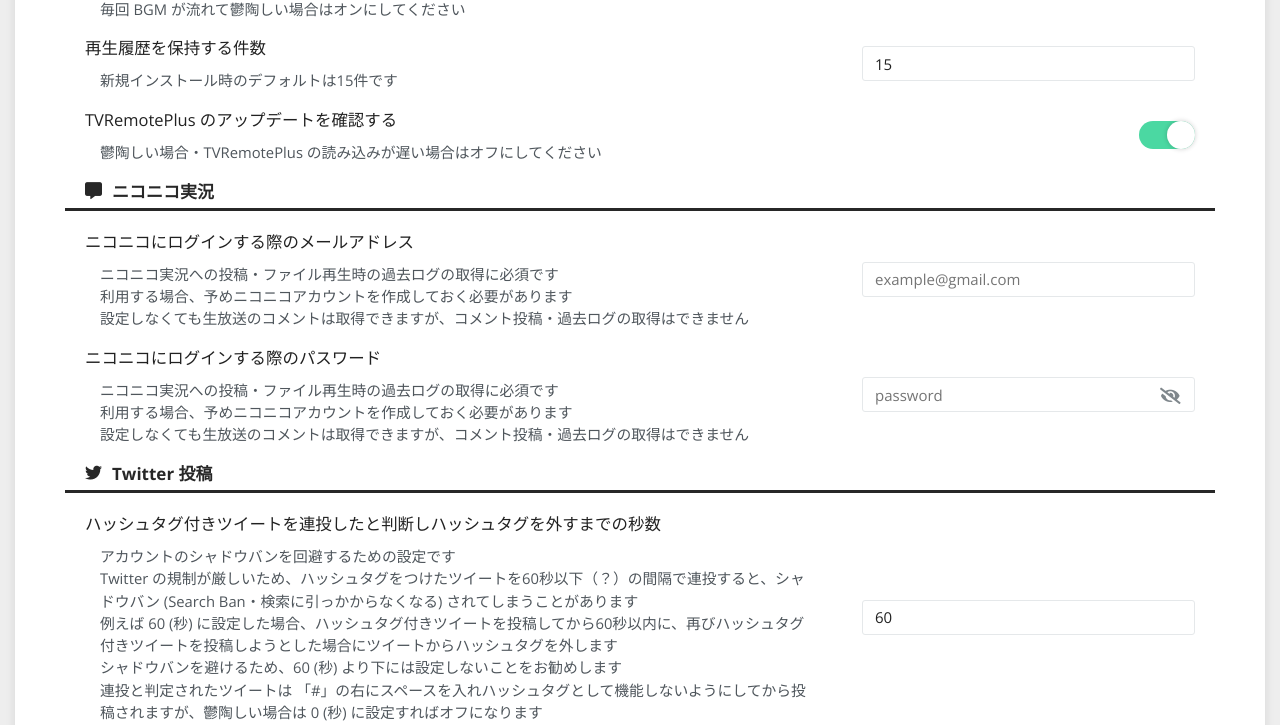
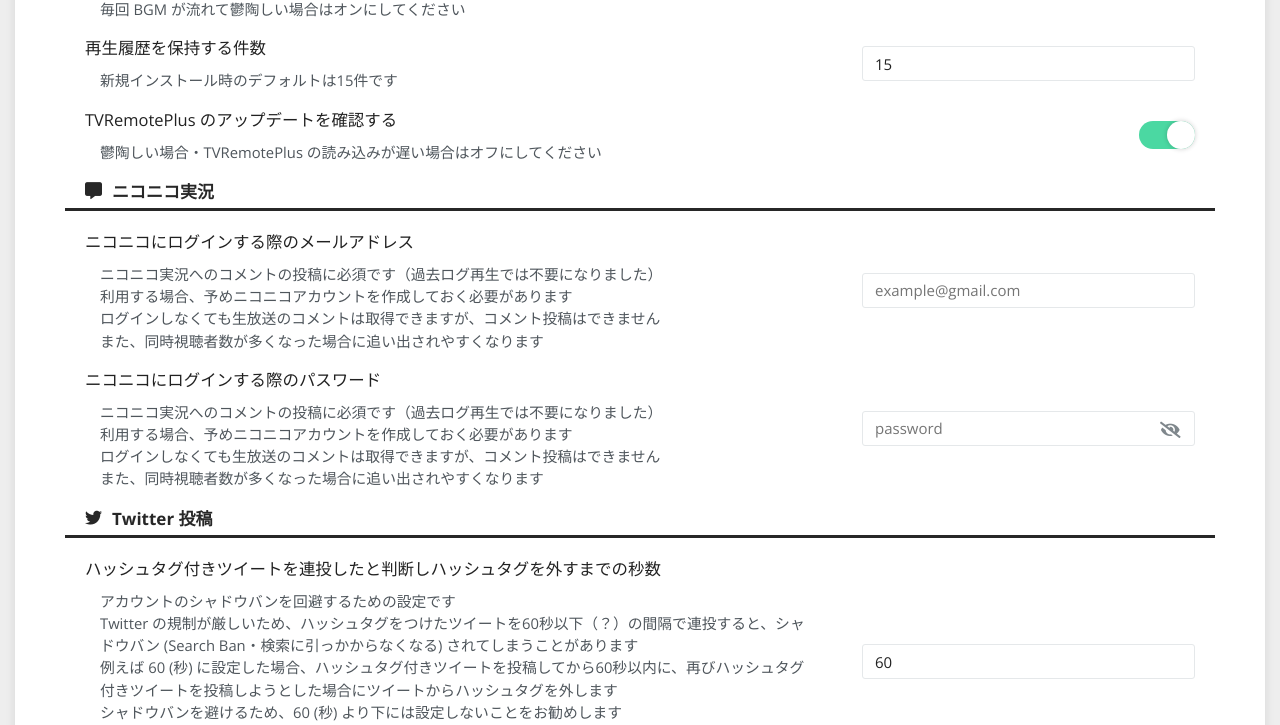
Before and after one commit to tsukumijima/TVRemotePlus, a PHP site: page /settings/ in a window 1280 px wide. Shown: the part 3323-4048 px from the top of the page. Run offline with PHP 8.4, Linux system fonts and the light colour scheme; data that the repository does not hold is empty; some libraries are stand-ins or nearby versions.

Commit message:
設定ページの文言を修正 過去ログ再生で不要になったことを明記

```diff
--- a/config.default.php
+++ b/config.default.php
@@ -107,7 +107,7 @@
 
 
 // ***** ニコニコ実況関連設定 *****
-// ニコニコのメールアドレスとパスワードは、ニコニコ実況への投稿・過去ログの取得に必須です
+// ニコニコのメールアドレスとパスワードは、ニコニコ実況へのコメントの投稿に必須です
 
 // ニコニコにログインする際のメールアドレス (変更必須)
 // 例：$nicologin_mail = 'example@gmail.com';
@@ -121,8 +121,8 @@
 // ***** Twitter 関連設定 *****
 
 // ハッシュタグ付きツイートを連投した際に何秒以内ならハッシュタグを消してシャドウバンを回避するか
-// Twitter の規制が厳しいため、60秒以内(？)にハッシュタグつけて連投するとシャドウバン(Search Ban)されるみたいです
-// その対策用です、鬱陶しいのであれば0にすればオフになります
+// Twitter の規制が厳しいため、60秒以内(？)にハッシュタグつけて連投するとシャドウバン (Search Ban) されるみたいです
+// その対策用です、鬱陶しいのであれば 0 にすればオフになります
 $tweet_time = 60;
 
 // 画像付きツイートを投稿する際に一度アップロードする画像の保存フォルダ
--- a/htdocs/settings.php
+++ b/htdocs/settings.php
@@ -804,9 +804,10 @@
               <div class="setting-content">
                 <span>ニコニコにログインする際のメールアドレス</span>
                 <p>
-                  ニコニコ実況への投稿・ファイル再生時の過去ログの取得に必須です<br>
+                  ニコニコ実況へのコメントの投稿に必須です（過去ログ再生では不要になりました）<br>
                   利用する場合、予めニコニコアカウントを作成しておく必要があります<br>
-                  設定しなくても生放送のコメントは取得できますが、コメント投稿・過去ログの取得はできません<br>
+                  ログインしなくても生放送のコメントは取得できますが、コメント投稿はできません<br>
+                  また、同時視聴者数が多くなった場合に追い出されやすくなります<br>
                 </p>
               </div>
               <input class="text-box" name="nicologin_mail" type="email" value="<?php echo $nicologin_mail; ?>" placeholder="example@gmail.com" autocomplete="off" />
@@ -816,9 +817,10 @@
               <div class="setting-content">
                 <span>ニコニコにログインする際のパスワード</span>
                 <p>
-                  ニコニコ実況への投稿・ファイル再生時の過去ログの取得に必須です<br>
+                  ニコニコ実況へのコメントの投稿に必須です（過去ログ再生では不要になりました）<br>
                   利用する場合、予めニコニコアカウントを作成しておく必要があります<br>
-                  設定しなくても生放送のコメントは取得できますが、コメント投稿・過去ログの取得はできません<br>
+                  ログインしなくても生放送のコメントは取得できますが、コメント投稿はできません<br>
+                  また、同時視聴者数が多くなった場合に追い出されやすくなります<br>
                 </p>
               </div>
               <div class="password-box-wrap">
```
